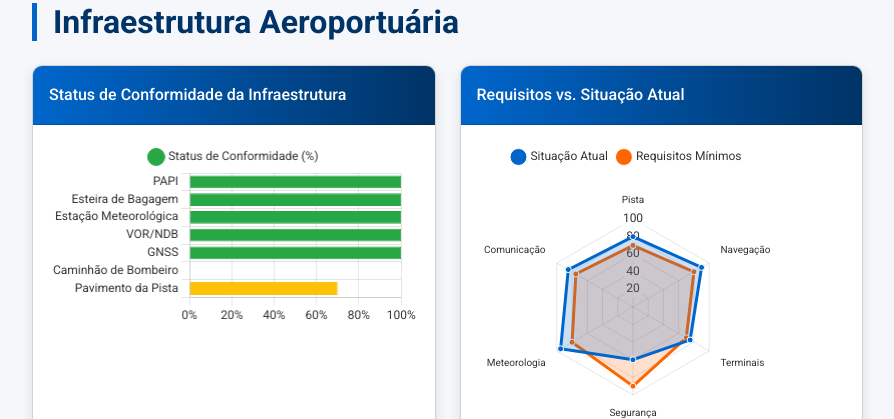
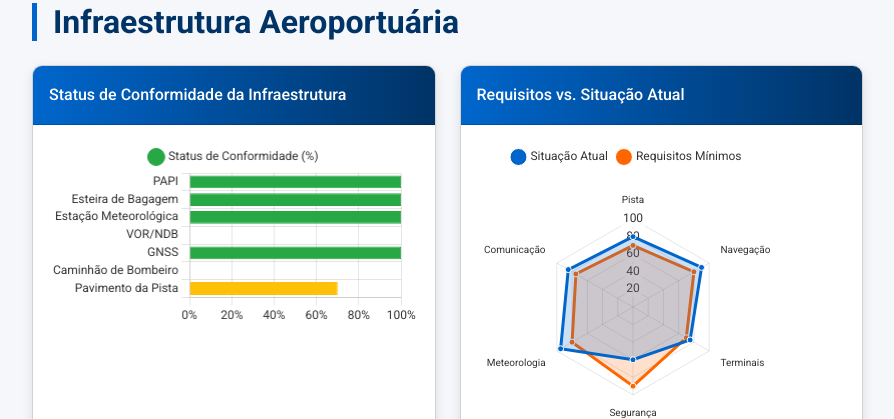
Before and after one commit to CassioNunes77/dashboard_voos, a plain HTML site: page index.html in a window 1280 px wide. Shown: the part 836-1255 px from the top of the page, without its empty margins (335-1229 px from the left). Drawn offline with nearby package versions, Linux system fonts and the light colour scheme.

Commit message:
Update index.html

```diff
--- a/index.html
+++ b/index.html
@@ -1012,7 +1012,7 @@
                     labels: ['PAPI', 'Esteira de Bagagem', 'Estação Meteorológica', 'VOR/NDB', 'GNSS', 'Caminhão de Bombeiro', 'Pavimento da Pista'],
                     datasets: [{
                         label: 'Status de Conformidade (%)',
-                        data: [100, 100, 100, 100, 100, 0, 70],
+                        data: [100, 100, 100, 0, 100, 0, 70],
                         backgroundColor: [
                             colors.success, colors.success, colors.success, colors.success,
                             colors.success, colors.danger, colors.warning
```
